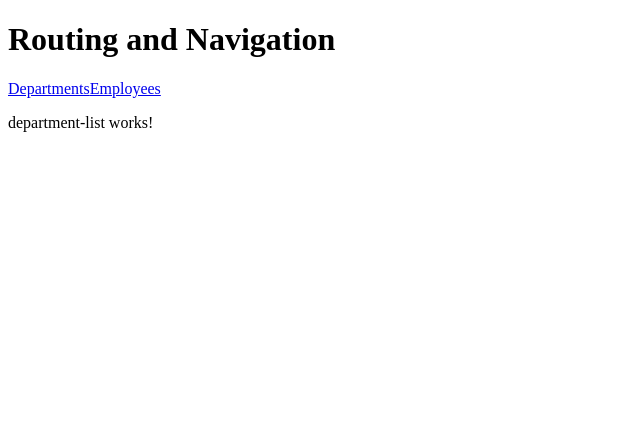
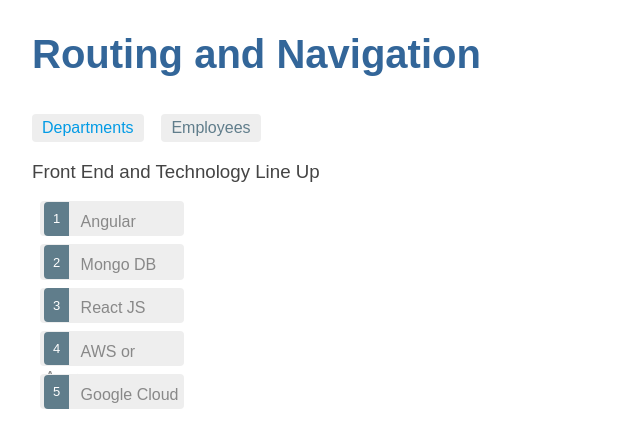
Before and after one commit to yuhup2edy/hello-world, an Angular app: page /departments in a window 1280 px wide. Shown: the top 448 px of the page, without its empty margins (0-640 px from the left). Built offline with nearby package versions, Linux system fonts and the light colour scheme.

Commit message:
Committed Routing - 04.06

```diff
--- a/src/app/app-routing.module.ts
+++ b/src/app/app-routing.module.ts
@@ -2,11 +2,16 @@ import { NgModule } from '@angular/core';
 import { Routes, RouterModule } from '@angular/router';
 import { DepartmentListComponent } from './department-list/department-list.component';
 import { EmployeeListComponent } from './employee-list/employee-list.component';
+import { PageNotFoundComponent } from './page-not-found/page-not-found.component';
+import { DepartmentDetailComponent } from './department-detail/department-detail.component';
 
 
 const routes: Routes = [
+  {path : '',redirectTo : '/departments',pathMatch : 'full'},
   {path : 'departments',component : DepartmentListComponent},
-  {path : 'employees',component : EmployeeListComponent}
+  {path : 'employees',component : EmployeeListComponent},
+  {path : 'departments/:id',component:DepartmentDetailComponent},
+  {path : "**", component : PageNotFoundComponent}
 ];
 
 @NgModule({
@@ -14,4 +19,4 @@ const routes: Routes = [
   exports: [RouterModule]
 })
 export class AppRoutingModule { }
-export const routingComponents = [DepartmentListComponent,EmployeeListComponent];
+export const routingComponents = [DepartmentListComponent,EmployeeListComponent,PageNotFoundComponent,DepartmentDetailComponent];
--- a/src/app/app.component.html
+++ b/src/app/app.component.html
@@ -9,8 +9,9 @@
 
 <H1> Routing and Navigation</H1>
 <nav>
-    <a routerLink = "/departments">Departments</a>
-    <a routerLink ="/employees">Employees</a>
+    <a routerLink = "/departments" routerLinkActive = "active">Departments</a>
+    &nbsp;&nbsp;
+    <a routerLink ="/employees" routerLinkActive = "active">Employees</a>
 </nav>
 <router-outlet></router-outlet>
 <!-- Routed Views below in this section-->
--- a/src/app/app.component.ts
+++ b/src/app/app.component.ts
@@ -7,5 +7,5 @@ import { Component } from '@angular/core';
 })
 export class AppComponent {
   title = 'hello-my-world';
-  title1 = "i love coding in Angular";
+
 }
--- a/src/app/app.module.ts
+++ b/src/app/app.module.ts
@@ -3,13 +3,17 @@ import { NgModule } from '@angular/core';
 
 import { AppRoutingModule,routingComponents } from './app-routing.module';
 import { AppComponent } from './app.component';
+import { DepartmentDetailComponent } from './department-detail/department-detail.component';
+//import { PageNotFoundComponent } from './page-not-found/page-not-found.component';
 //import { DepartmentListComponent } from './department-list/department-list.component';
 //import { EmployeeListComponent } from './employee-list/employee-list.component';
 
 @NgModule({
   declarations: [
     AppComponent,
-    routingComponents
+    routingComponents,
+    DepartmentDetailComponent
+  //PageNotFoundComponent
   //  DepartmentListComponent,
   //  EmployeeListComponent
   ],
--- /dev/null
+++ b/src/app/department-detail/department-detail.component.ts
@@ -0,0 +1,26 @@
+import { Component, OnInit } from '@angular/core';
+import  {ActivatedRoute }  from '@angular/router';
+
+@Component({
+  selector: 'app-department-detail',
+  template: `
+    <h3 *ngIf="displayName">
+    you selected department with id = {{departmentId}}
+    </h3>
+  `
+    ,
+
+
+  styles: []
+})
+export class DepartmentDetailComponent implements OnInit {
+  public departmentId;
+  public displayName = "true";
+  constructor(private route : ActivatedRoute) { }
+
+  ngOnInit(): void {
+      let id = parseInt(this.route.snapshot.paramMap.get('id'));
+      this.departmentId = id;
+  }
+
+}
--- a/src/app/department-list/department-list.component.ts
+++ b/src/app/department-list/department-list.component.ts
@@ -1,19 +1,37 @@
 import { Component, OnInit } from '@angular/core';
+import {Router} from '@angular/router';
 
 @Component({
   selector: 'app-department-list',
   template: `
-    <p>
-      department-list works!
-    </p>
+    <h3>
+      Front End and Technology Line Up
+    </h3>
+    <ul class = "items">
+       <li (click)="onSelect(department)" *ngFor = "let department of departments">
+           <span class="badge"> {{department.id}}</span>{{department.name}}
+       </li>
+    </ul>
+
   `,
   styles: []
 })
 export class DepartmentListComponent implements OnInit {
 
-  constructor() { }
+  departments = [
+    {"id":1, "name"  :"Angular"},
+    {"id":2, "name"  :"Mongo DB"},
+    {"id":3, "name"  :"React JS"},
+    {"id":4, "name"  :"AWS or Azure"},
+    {"id":5, "name"  :"Google Cloud"}
+
+  ]
+  constructor(private router : Router) { }
 
   ngOnInit(): void {
   }
 
+  onSelect(department){
+    this.router.navigate(['/departments',department.id]);
+  }
 }
--- a/src/styles.scss
+++ b/src/styles.scss
@@ -1 +1,126 @@
 /* You can add global styles to this file, and also import other style files */
+/* Master Styles */
+h1 {
+    color: #369;
+    font-family: Arial, Helvetica, sans-serif;
+    font-size: 250%;
+  }
+  h2, h3 {
+    color: #444;
+    font-family: Arial, Helvetica, sans-serif;
+    font-weight: lighter;
+  }
+  body {
+    margin: 2em;
+  }
+  body, input[text], button {
+    color: #888;
+    font-family: Cambria, Georgia;
+  }
+  a {
+    cursor: pointer;
+    cursor: hand;
+  }
+  button {
+    font-family: Arial;
+    background-color: #eee;
+    border: none;
+    padding: 5px 10px;
+    border-radius: 4px;
+    cursor: pointer;
+    cursor: hand;
+  }
+  button:hover {
+    background-color: #cfd8dc;
+  }
+  button:disabled {
+    background-color: #eee;
+    color: #aaa;
+    cursor: auto;
+  }
+
+  /* Navigation link styles */
+  nav a {
+    padding: 5px 10px;
+    text-decoration: none;
+    margin-top: 10px;
+    display: inline-block;
+    background-color: #eee;
+    border-radius: 4px;
+  }
+  nav a:visited, a:link {
+    color: #607D8B;
+  }
+  nav a:hover {
+    color: #039be5;
+    background-color: #CFD8DC;
+  }
+  nav a.active {
+    color: #039be5;
+  }
+
+  /* items class */
+  .items {
+    margin: 0 0 2em 0;
+    list-style-type: none;
+    padding-left: 0;
+    width: 10em;
+  }
+  .items li {
+    cursor: pointer;
+    position: relative;
+    left: 0;
+    background-color: #EEE;
+    margin: .5em;
+    padding: .3em;
+    height: 1.6em;
+    border-radius: 4px;
+  }
+  .items li:hover {
+    color: #607D8B;
+    background-color: #DDD;
+    left: .1em;
+  }
+  .items li.selected:hover {
+    background-color: #BBD8DC;
+    color: white;
+  }
+
+  .items .text {
+    position: relative;
+    top: -3px;
+  }
+
+  .items li {
+    cursor: pointer;
+    position: relative;
+    left: 0;
+    background-color: #EEE;
+    margin: .5em;
+    padding: .3em;
+    height: 1.6em;
+    border-radius: 4px;
+  }
+
+  .items .badge {
+    display: inline-block;
+    font-size: small;
+    color: white;
+    padding: 0.8em 0.7em 0 0.7em;
+    background-color: #607D8B;
+    line-height: 1em;
+    position: relative;
+    left: -1px;
+    top: -4px;
+    height: 1.8em;
+    margin-right: .8em;
+    border-radius: 4px 0 0 4px;
+  }
+  .items li.selected {
+    background-color: #CFD8DC;
+    color: white;
+  }
+  /* everywhere else */
+  * {
+    font-family: Arial, Helvetica, sans-serif;
+  }
```
Also changed, not shown: 1 other file (tests, documents, lock files or other folders).
